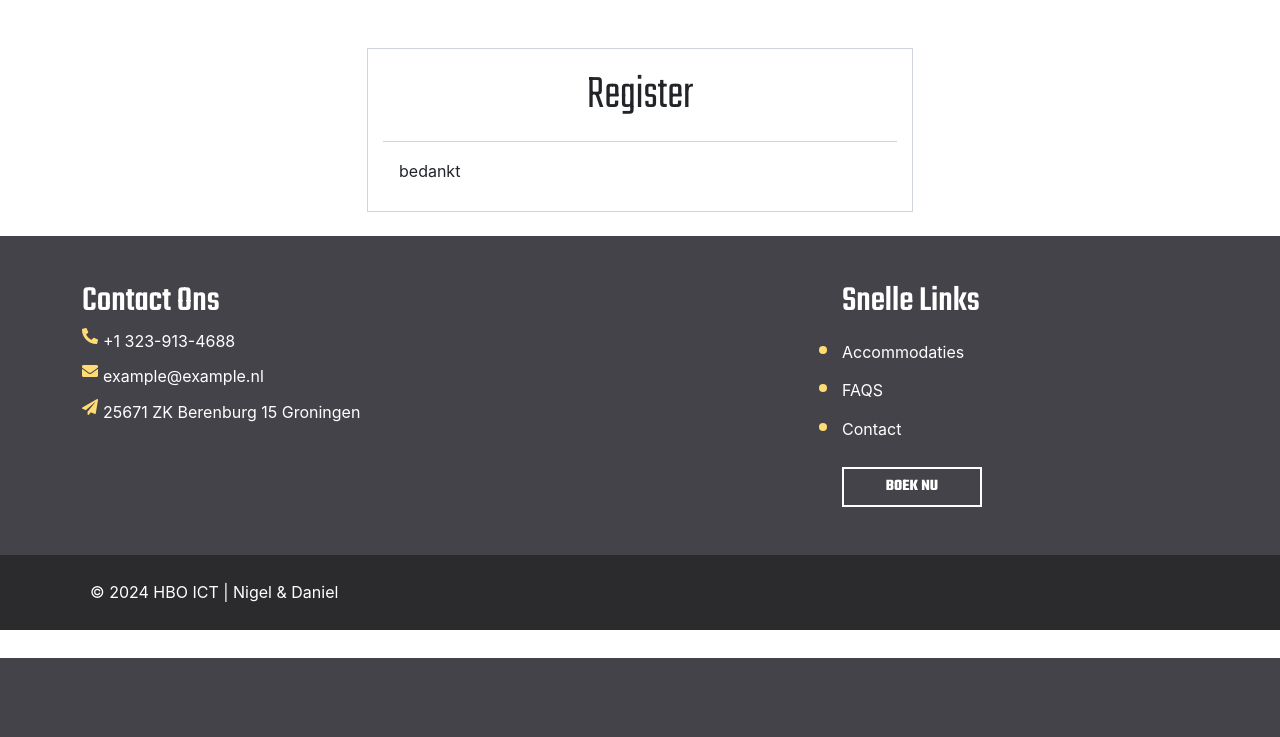
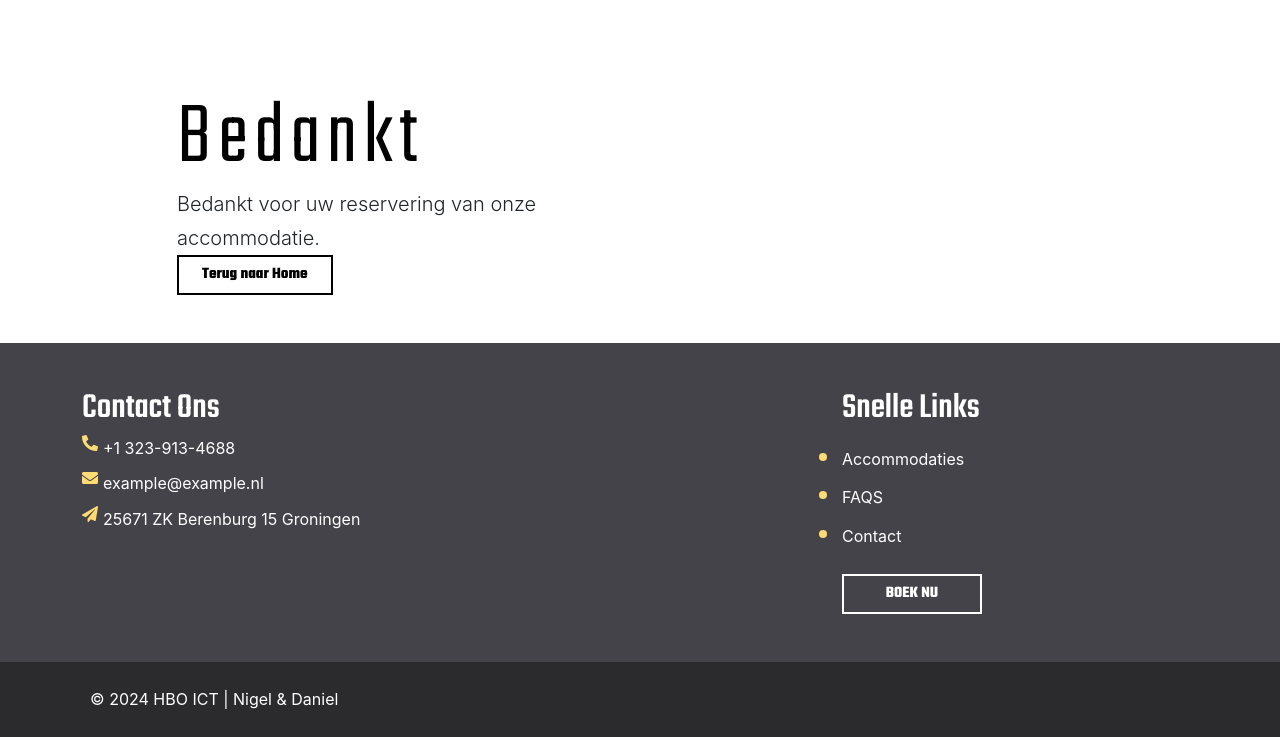
Before and after one commit to danielpastoor/HBO-ICT-Webtechnologie-jaar-1, a Flask app: page /booking/thankyou/ in a window 1280 px wide. Shown: the part 142-879 px from the top of the page. Before the commit the page ends 800 px from the top, so only its background shows below. Run offline with Flask 3, Linux system fonts and the light colour scheme; parts of the project's set-up code (start-up, migrations or seed data) failed here and were passed over; some libraries are stand-ins or nearby versions.

Commit message:
Added thank you page

```diff
--- a/src/templates/pages/thank-you.html
+++ b/src/templates/pages/thank-you.html
@@ -3,16 +3,18 @@
 {% set title = "Register" %}
 
 {% block content %}
-    <div class="container">
-        <div class="row justify-content-center">
-            <div class="col-md-12">
-                <div class="card mt-md-5 bg-white rounded border border-gray">
-                    <div class="card-header bg-white">
-                        <h3 class="text-center">Register</h3>
-                    </div>
-                    <div class="card-body">
-                        <p>bedankt</p>
-                    </div>
+    <div class="container mb-5">
+        <div class="block block-error">
+            <div class="row align-items-center justify-content-center">
+                <div class="col-24 col-lg-10">
+                    <h1>Bedankt</h1>
+                    <p class="lead">
+                        Bedankt voor uw reservering van onze accommodatie.
+                    </p>
+                    <a class="btn btn-primary" href="/">Terug naar Home</a>
+                </div>
+                <div class="col-24 col-lg-10">
+
                 </div>
             </div>
         </div>
```
